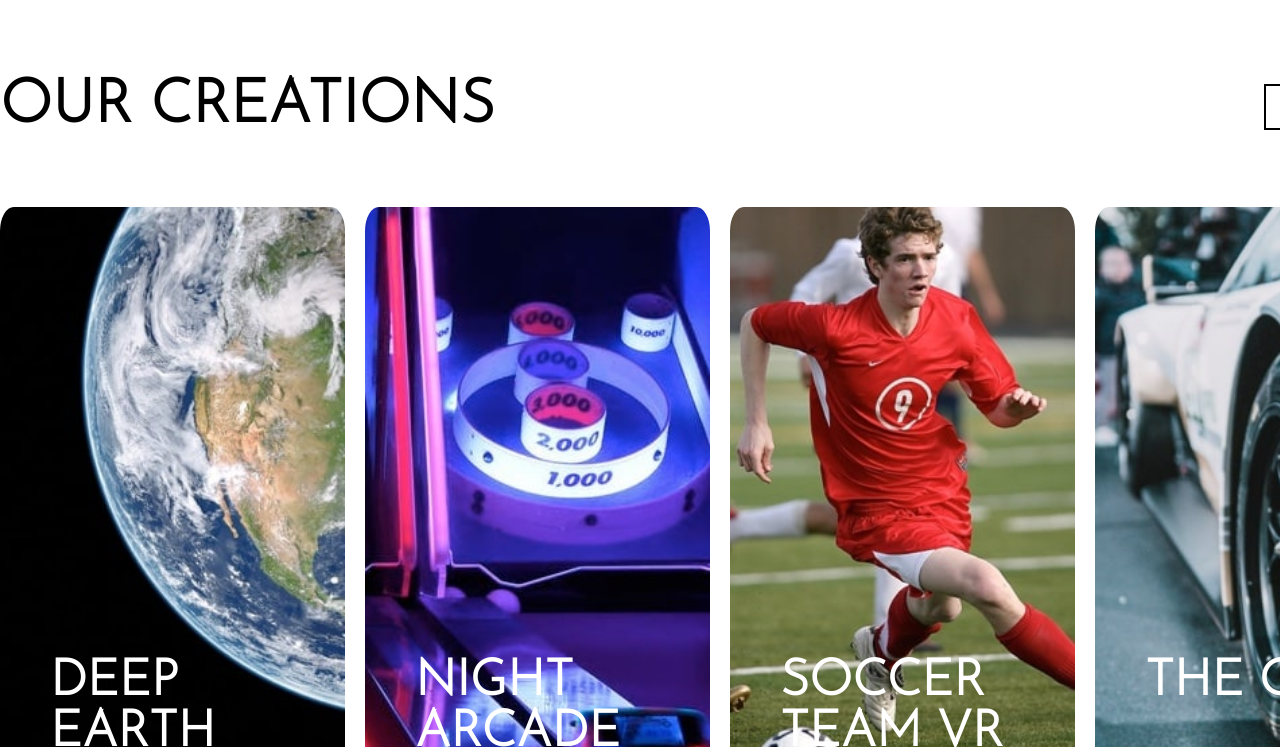
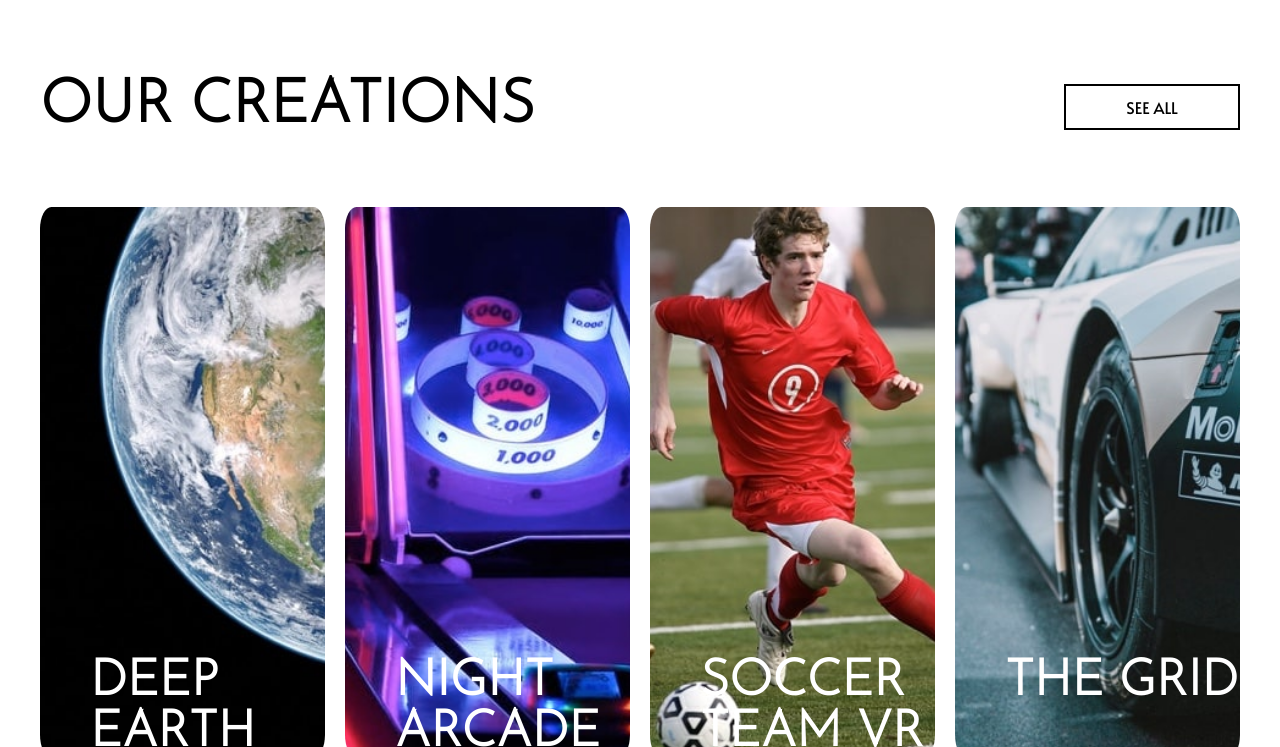
Before and after one commit to sadrakmorais/LoopStudios-LadingPage-FrontEndMentor, a plain HTML site: page index.html in a window 1280 px wide. Shown: the part 1333-2080 px from the top of the page. Drawn offline with Linux system fonts and the light colour scheme.

Commit message:
Submution2

```diff
--- a/index.html
+++ b/index.html
@@ -43,7 +43,7 @@
     </div>
   </section>
 
-  <section class="creations ctn">
+  <section class="creations ctn2">
     <nav>
       <h1>OUR CREATIONS</h1>
       <a href="#">SEE ALL</a>
--- a/style.css
+++ b/style.css
@@ -26,6 +26,10 @@ p,a{
 
 .ctn{
   width:1440px;
+  margin: 0 auto;
+}
+.ctn2{
+  width:1200px;
   margin: 0 auto;
 }
 .navbar{
@@ -123,8 +127,8 @@ p,a{
 
 .list li{
   max-width: 100%;
-  width:345px;
-  height:600px;
+  width:285px;
+  height:550px;
   border-radius:4%;
 }
 .list li:hover{
```
